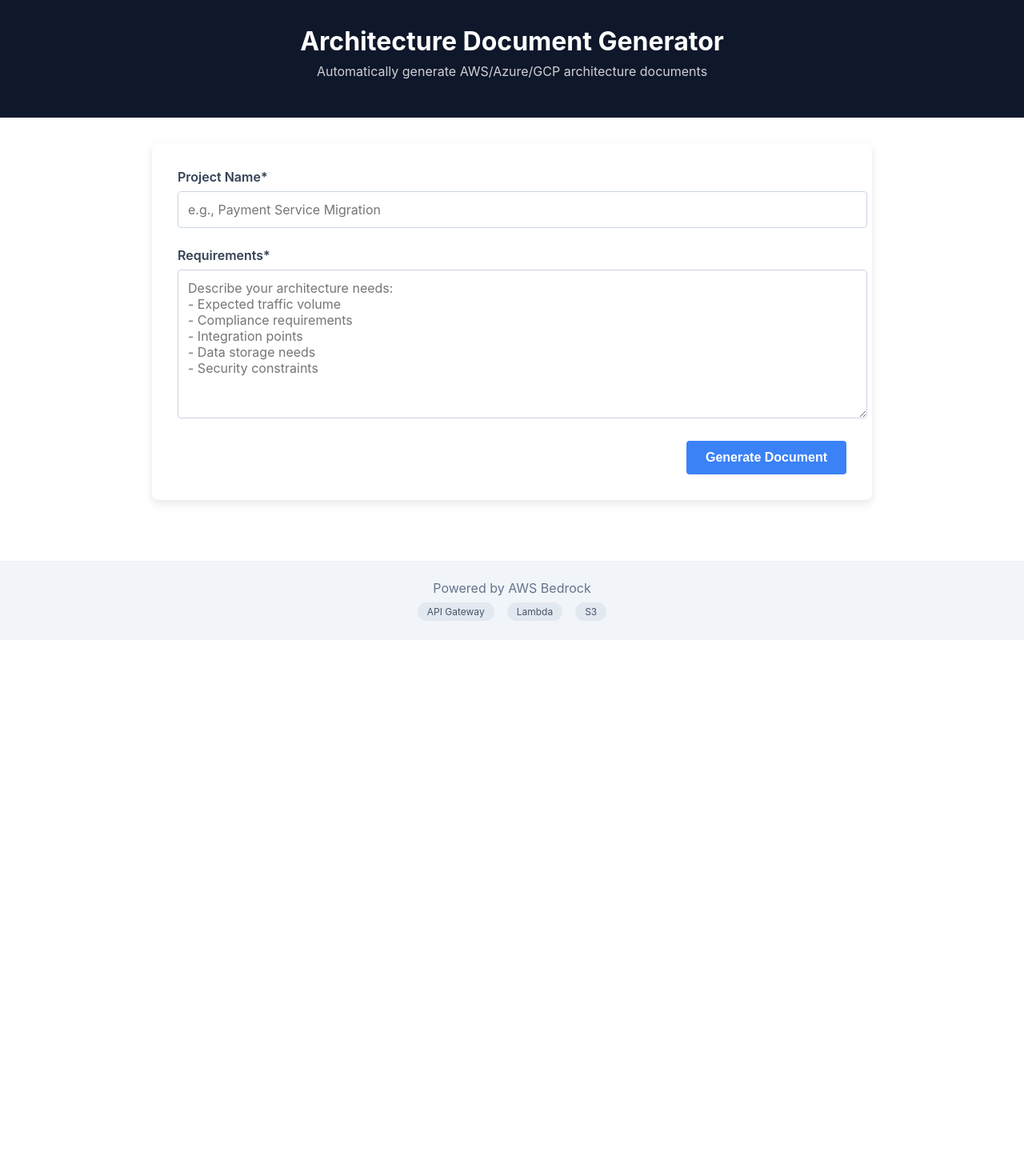
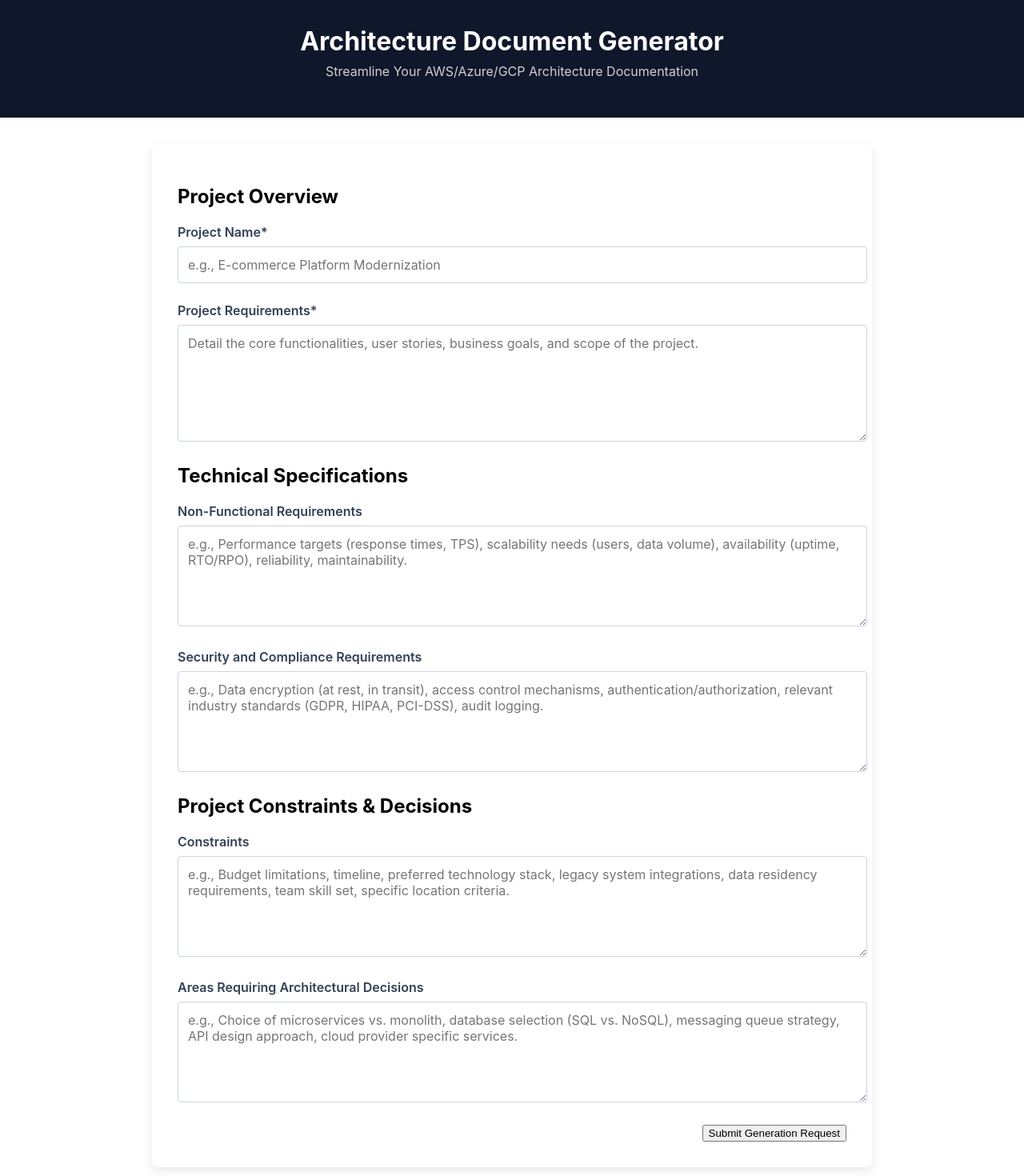
Before and after one commit to ebsenthil/front1, a React (Create React App) app: page / in a window 1280 px wide. Shown: the top 1470 px of the page at 80% size. Before the commit the page ends 800 px from the top, so only its background shows below. Built offline with nearby package versions, Linux system fonts and the light colour scheme.

Commit message:
Update App.js

```diff
--- a/src/App.js
+++ b/src/App.js
@@ -3,25 +3,46 @@ import './App.css';
 
 function App() {
   const [projectName, setProjectName] = useState('');
-  const [projectDetails, setProjectDetails] = useState('');
+  const [projectRequirements, setProjectRequirements] = useState('');
+  const [nonFunctionalRequirements, setNonFunctionalRequirements] = useState('');
+  const [securityComplianceRequirements, setSecurityComplianceRequirements] = useState('');
+  const [constraints, setConstraints] = useState('');
+  const [architecturalDecisionAreas, setArchitecturalDecisionAreas] = useState('');
+
   const [isLoading, setIsLoading] = useState(false);
   const [error, setError] = useState('');
-  const [result, setResult] = useState(null);
-  const [generationProgress, setGenerationProgress] = useState(null);
+  const [submissionStatus, setSubmissionStatus] = useState(''); // To show success/failure message
 
-  // Direct API Gateway endpoint (no Amplify config needed)
+  // Direct API Gateway endpoint
   const API_ENDPOINT = 'https://bkp7t6rf5f.execute-api.us-east-1.amazonaws.com/dev/generate-doc';
+  const S3_BUCKET_NAME = 'senai-test-bucket'; // Your S3 bucket name
 
   const handleSubmit = async (e) => {
     e.preventDefault();
     setIsLoading(true);
     setError('');
-    setResult(null);
-    setGenerationProgress('Initiating document generation...');
+    setSubmissionStatus('');
+
+    // Combine all detail fields into a single string for the backend
+    // You might want to format this string more clearly, e.g., with markdown-like headers
+    const combinedProjectDetails = `
+## Project Requirements
+${projectRequirements}
+
+## Non-Functional Requirements
+${nonFunctionalRequirements}
+
+## Security and Compliance Requirements
+${securityComplianceRequirements}
+
+## Constraints
+${constraints}
+
+## Areas Where Architectural Decisions Required
+${architecturalDecisionAreas}
+    `;
 
     try {
-      // Start the document generation process
-      setGenerationProgress('Submitting request to API...');
       const response = await fetch(API_ENDPOINT, {
         method: 'POST',
         headers: {
@@ -29,43 +50,42 @@ function App() {
         },
         body: JSON.stringify({
           project_name: projectName,
-          project_details: projectDetails
-        })
+          project_details: combinedProjectDetails.trim(), // Send combined details
+        }),
       });
 
+      // Check if the request was accepted (e.g., 200 OK or 202 Accepted)
+      // Lambda might return 200 if it successfully started the process,
+      // or 202 if API Gateway is set up for async invocation.
       if (!response.ok) {
-        throw new Error(`HTTP error! status: ${response.status}`);
+        // Try to get error message from response body if available
+        let errorMessage = `HTTP error! status: ${response.status}`;
+        try {
+            const errorData = await response.json();
+            errorMessage = errorData.message || errorData.error || errorMessage;
+        } catch (parseError) {
+            // console.warn("Could not parse error response JSON:", parseError);
+        }
+        throw new Error(errorMessage);
       }
 
-      setGenerationProgress('Processing API response...');
-      const data = await response.json();
-
-      // Check if the response contains the expected URLs
-      if (!data.previewUrl || !data.documentUrl) {
-        throw new Error('Response missing document URLs');
-      }
-
-      // Validate URLs are properly formatted
-      try {
-        new URL(data.previewUrl);
-        new URL(data.documentUrl);
-      } catch (e) {
-        throw new Error('Invalid document URLs received');
-      }
-
-      setGenerationProgress('Document generation completed! Loading preview...');
-      setResult(data);
-
-      // Pre-load the preview to validate it works
-      const preloadPreview = new Image();
-      preloadPreview.src = data.previewUrl;
+      // Assuming the API Gateway & Lambda handle the request asynchronously
+      // and return a success response immediately.
+      setSubmissionStatus(`Request submitted successfully! Check the generated document in the "${S3_BUCKET_NAME}" S3 bucket shortly.`);
+      // Clear form fields after successful submission
+      setProjectName('');
+      setProjectRequirements('');
+      setNonFunctionalRequirements('');
+      setSecurityComplianceRequirements('');
+      setConstraints('');
+      setArchitecturalDecisionAreas('');
 
     } catch (err) {
       console.error('API Error:', err);
-      setError(err.message || 'Failed to generate document');
+      setError(err.message || 'Failed to submit document generation request.');
+      setSubmissionStatus(''); // Clear any previous success message
     } finally {
       setIsLoading(false);
-      setGenerationProgress(null);
     }
   };
 
@@ -73,11 +93,13 @@ function App() {
     <div className="app-container">
       <header className="app-header">
         <h1>Architecture Document Generator</h1>
-        <p>Automatically generate AWS/Azure/GCP architecture documents</p>
+        <p>Streamline Your AWS/Azure/GCP Architecture Documentation</p>
       </header>
 
       <main className="app-main">
         <form onSubmit={handleSubmit} className="document-form">
+          <div className="form-section">
+            <h2 className="form-section-title">Project Overview</h2>
             <div className="form-group">
               <label htmlFor="projectName">Project Name*</label>
               <input
@@ -86,110 +108,118 @@ function App() {
                 value={projectName}
                 onChange={(e) => setProjectName(e.target.value)}
                 required
-              placeholder="e.g., Payment Service Migration"
+                placeholder="e.g., E-commerce Platform Modernization"
               />
             </div>
 
             <div className="form-group">
-            <label htmlFor="projectDetails">Requirements*</label>
+              <label htmlFor="projectRequirements">Project Requirements*</label>
               <textarea
-              id="projectDetails"
-              value={projectDetails}
-              onChange={(e) => setProjectDetails(e.target.value)}
+                id="projectRequirements"
+                value={projectRequirements}
+                onChange={(e) => setProjectRequirements(e.target.value)}
                 required
-              rows="8"
-              placeholder={`Describe your architecture needs:\n- Expected traffic volume\n- Compliance requirements\n- Integration points\n- Data storage needs\n- Security constraints`}
+                rows="6"
+                placeholder="Detail the core functionalities, user stories, business goals, and scope of the project."
               />
+            </div>
+          </div>
+
+          <div className="form-section">
+            <h2 className="form-section-title">Technical Specifications</h2>
+            <div className="form-group">
+              <label htmlFor="nonFunctionalRequirements">Non-Functional Requirements</label>
+              <textarea
+                id="nonFunctionalRequirements"
+                value={nonFunctionalRequirements}
+                onChange={(e) => setNonFunctionalRequirements(e.target.value)}
+                rows="5"
+                placeholder="e.g., Performance targets (response times, TPS), scalability needs (users, data volume), availability (uptime, RTO/RPO), reliability, maintainability."
+              />
+            </div>
+
+            <div className="form-group">
+              <label htmlFor="securityComplianceRequirements">Security and Compliance Requirements</label>
+              <textarea
+                id="securityComplianceRequirements"
+                value={securityComplianceRequirements}
+                onChange={(e) => setSecurityComplianceRequirements(e.target.value)}
+                rows="5"
+                placeholder="e.g., Data encryption (at rest, in transit), access control mechanisms, authentication/authorization, relevant industry standards (GDPR, HIPAA, PCI-DSS), audit logging."
+              />
+            </div>
+          </div>
+
+          <div className="form-section">
+            <h2 className="form-section-title">Project Constraints & Decisions</h2>
+            <div className="form-group">
+              <label htmlFor="constraints">Constraints</label>
+              <textarea
+                id="constraints"
+                value={constraints}
+                onChange={(e) => setConstraints(e.target.value)}
+                rows="5"
+                placeholder="e.g., Budget limitations, timeline, preferred technology stack, legacy system integrations, data residency requirements, team skill set, specific location criteria."
+              />
+            </div>
+
+            <div className="form-group">
+              <label htmlFor="architecturalDecisionAreas">Areas Requiring Architectural Decisions</label>
+              <textarea
+                id="architecturalDecisionAreas"
+                value={architecturalDecisionAreas}
+                onChange={(e) => setArchitecturalDecisionAreas(e.target.value)}
+                rows="5"
+                placeholder="e.g., Choice of microservices vs. monolith, database selection (SQL vs. NoSQL), messaging queue strategy, API design approach, cloud provider specific services."
+              />
+            </div>
           </div>
 
           <div className="form-actions">
             <button
               type="submit"
               disabled={isLoading}
-              className={`generate-button ${isLoading ? 'loading' : ''}`}
+              className={`submit-button ${isLoading ? 'loading' : ''}`}
             >
               {isLoading ? (
                 <>
                   <span className="spinner"></span>
-                  Generating...
+                  Submitting...
                 </>
-              ) : 'Generate Document'}
+              ) : 'Submit Generation Request'}
             </button>
           </div>
         </form>
 
-        {generationProgress && (
-          <div className="progress-message">
-            <span className="spinner small"></span>
-            <p>{generationProgress}</p>
+        {submissionStatus && !error && (
+          <div className="submission-status-message success">
+            <svg xmlns="http://www.w3.org/2000/svg" viewBox="0 0 24 24" fill="currentColor" width="24" height="24">
+              <path d="M9 16.17L4.83 12l-1.42 1.41L9 19 21 7l-1.41-1.41L9 16.17z"/>
+            </svg>
+            <p>{submissionStatus}</p>
           </div>
         )}
 
         {error && (
-          <div className="error-message">
-            <svg xmlns="http://www.w3.org/2000/svg" viewBox="0 0 24 24">
+          <div className="submission-status-message error">
+            <svg xmlns="http://www.w3.org/2000/svg" viewBox="0 0 24 24" fill="currentColor" width="24" height="24">
               <path d="M12 2C6.48 2 2 6.48 2 12s4.48 10 10 10 10-4.48 10-10S17.52 2 12 2zm1 15h-2v-2h2v2zm0-4h-2V7h2v6z"/>
             </svg>
             <p>{error}</p>
           </div>
         )}
 
-        {result && (
-          <div className="result-container">
-            <div className="result-header">
-              <h2>
-                <svg xmlns="http://www.w3.org/2000/svg" viewBox="0 0 24 24">
-                  <path d="M9 16.17L4.83 12l-1.42 1.41L9 19 21 7l-1.41-1.41L9 16.17z"/>
-                </svg>
-                Document Generated!
-              </h2>
-              <p>Your architecture document is ready</p>
-            </div>
-
-            <div className="preview-section">
-              <div className="preview-actions">
-                <a
-                  href={result.previewUrl}
-                  target="_blank"
-                  rel="noopener noreferrer"
-                  className="preview-link"
-                >
-                  Open Preview in New Tab
-                </a>
-                <a
-                  href={result.documentUrl}
-                  download={`${projectName.replace(/\s+/g, '_')}_Architecture_Document.docx`}
-                  className="download-button"
-                >
-                  Download Word Document
-                </a>
-              </div>
-
-              <div className="iframe-container">
-                <div className="iframe-fallback">
-                  <p>Preview may not display inline due to security settings.</p>
-                  <p>Please use the "Open Preview in New Tab" button above to view the document.</p>
-                </div>
-                <iframe
-                  src={result.previewUrl}
-                  title="Document Preview"
-                  className="preview-iframe"
-                  sandbox="allow-same-origin allow-scripts"
-                  onError={() => console.error("iframe failed to load")}
-                />
-              </div>
-            </div>
-          </div>
-        )}
       </main>
 
       <footer className="app-footer">
         <div className="footer-content">
-          <p>Powered by AWS Bedrock</p>
+          <p>Powered by Generative AI & Cloud Technology</p>
           <div className="tech-stack">
+            <span>React</span>
             <span>API Gateway</span>
             <span>Lambda</span>
             <span>S3</span>
+            <span>OpenAI</span>
           </div>
         </div>
       </footer>
```
Lines whose indentation alone changed are shown as unchanged.
